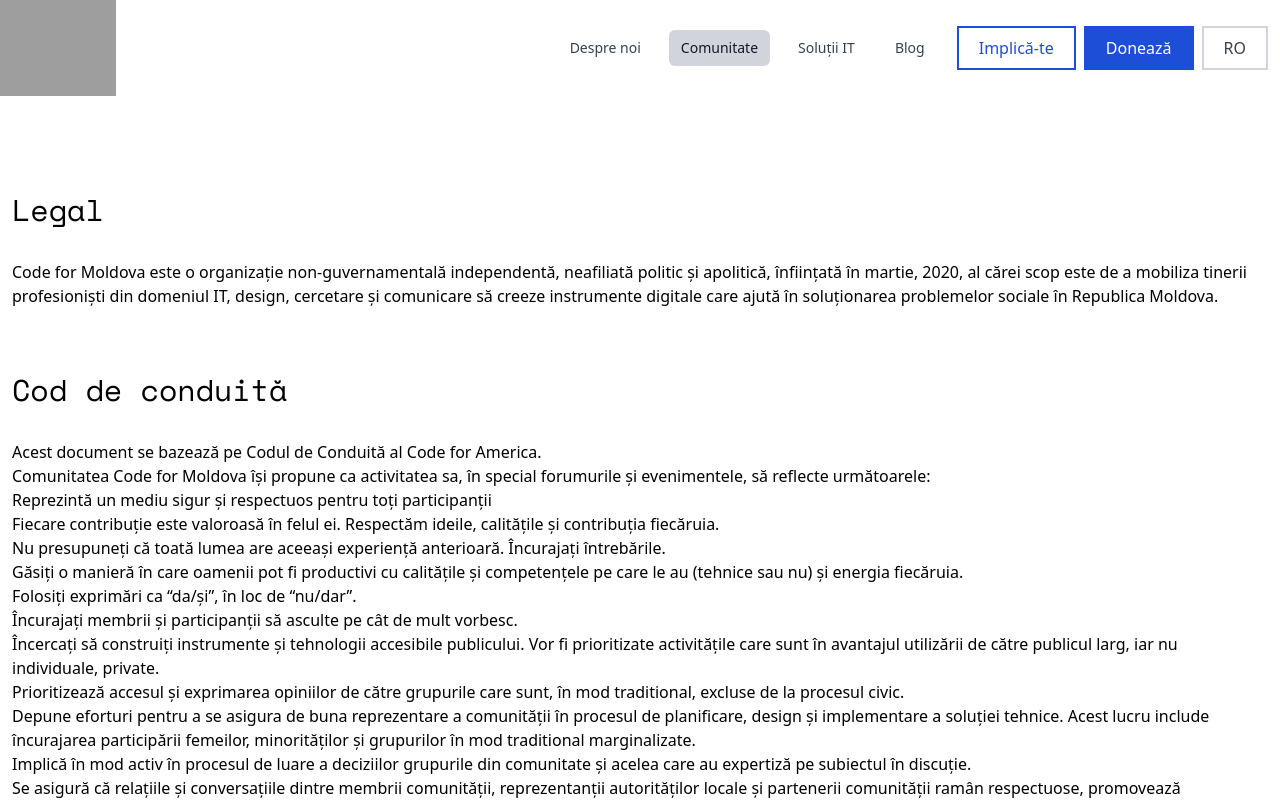
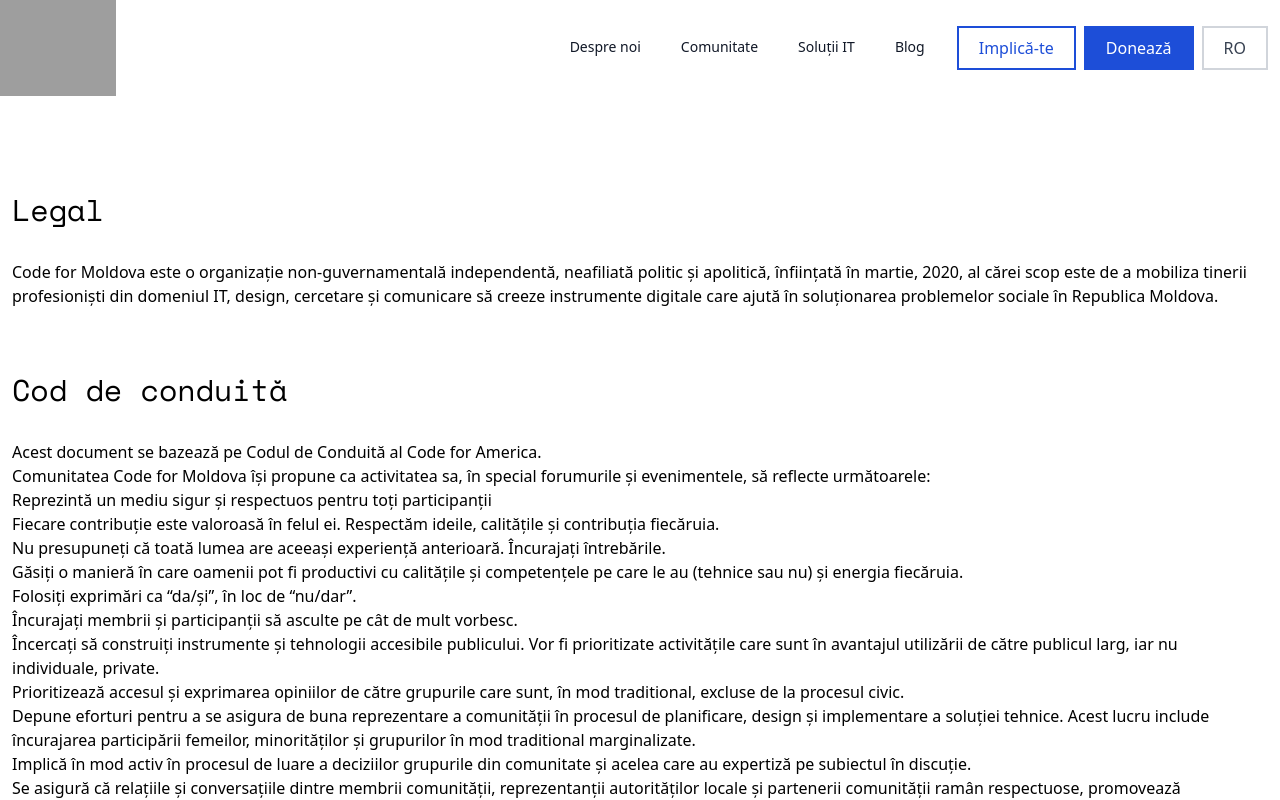
Before and after one commit to code4moldova/code4.md, a Next.js app: page /legal in a window 1280 px wide. Shown: the top 800 px of the page. Built offline with nearby package versions, Linux system fonts and the light colour scheme; grey boxes are pictures that could not be loaded.

Commit message:
feat: add header active links

```diff
--- a/blocks/header.tsx
+++ b/blocks/header.tsx
@@ -1,14 +1,15 @@
 import Link from 'next/link'
 import React, { useState } from 'react'
+import { ActiveLink } from '../components/active-link'
 import { Button } from '../components/button'
 import { Container } from '../components/container'
 import logo from '../images/logo.png'
 
 const menuItems = [
-  { title: 'Despre noi', active: false, url: '/about-us' },
-  { title: 'Comunitate', active: true, url: '/community' },
-  { title: 'Soluții IT', active: false, url: '/solutions' },
-  { title: 'Blog', active: false, url: '#blog' },
+  { title: 'Despre noi', url: '/about-us' },
+  { title: 'Comunitate', url: '/community' },
+  { title: 'Soluții IT', url: '/solutions' },
+  { title: 'Blog', url: '#blog' },
 ]
 
 export function Header() {
@@ -43,28 +44,32 @@
             </Link>
             <div className="hidden lg:flex lg:ml-auto items-center">
               {menuItems.map(item => (
-                <Link key={item.url} href={item.url}>
-                  <a
-                    className={`ml-4 px-3 py-2 rounded-md text-sm leading-5 focus:text-gray-900 focus:bg-gray-300 transition duration-150 ease-in-out ${item.active ? 'text-gray-900 bg-gray-300 font-medium' : 'text-gray-700 hover:text-gray-900 hover:bg-gray-300'}`}
-                  >
+                <ActiveLink
+                  key={item.url}
+                  href={item.url}
+                  classNameActive="text-blue-700 border-blue-700"
+                  classNameInactive="text-gray-900 hover:text-blue-700 border-white">
+                  <a className="ml-4 px-3 py-2 border-b-2 text-sm leading-5 focus:text-blue-700 transition duration-150 ease-in-out">
                     {item.title}
                   </a>
-                </Link>
+                </ActiveLink>
               ))}
               <Link href="/get-involved" passHref>
-                <Button tag="a" buttonType="primary-outline" className="ml-5">
-                  Implică-te
+                <Button buttonType="primary-outline">
+                  <a className="ml-5">Implică-te</a>
                 </Button>
               </Link>
               <Link href="/donate" passHref>
-                <Button tag="a" buttonType="primary" className="ml-2">
-                  Donează
+                <Button buttonType="primary">
+                  <a className="ml-2">Donează</a>
                 </Button>
               </Link>
             </div>
           </div>
           <div className="absolute inset-y-0 right-0 flex items-center lg:static lg:inset-auto lg:ml-2">
-            <Button buttonType="secondary-outline">RO</Button>
+            <Button buttonType="secondary-outline">
+              <button>RO</button>
+            </Button>
           </div>
         </div>
 
@@ -72,23 +77,25 @@
           <div className="lg:hidden absolute inset-x-0 bg-white -mt-4 shadow-2xl">
             <div className="px-2 pt-2 pb-3">
               {menuItems.map(item => (
-                <Link key={item.url} href={item.url}>
-                  <a
-                    className={`my-1 block px-3 py-2 rounded-md text-base font-medium focus:text-gray-900 focus:bg-gray-300 transition duration-150 ease-in-out ${item.active ? 'text-gray-900 bg-gray-300 font-medium' : 'text-gray-700 hover:text-gray-900 hover:bg-gray-300'}`}
-                  >
+                <ActiveLink
+                  key={item.url}
+                  href={item.url}
+                  classNameActive="text-blue-700 border-blue-700"
+                  classNameInactive="text-gray-900 hover:text-blue-700 border-white">
+                  <a className="my-1 block px-3 py-2 border-b-2 text-base focus:text-blue-700 transition duration-150 ease-in-out">
                     {item.title}
                   </a>
-                </Link>
+                </ActiveLink>
               ))}
               <div className="mx-3 flex mt-2">
                 <Link href="/get-involved" passHref>
-                  <Button tag="a" buttonType="primary-outline" className="w-1/2 mr-2">
-                    Implică-te
+                  <Button buttonType="primary-outline">
+                    <a className="w-1/2 mr-2">Implică-te</a>
                   </Button>
                 </Link>
                 <Link href="/donate" passHref>
-                  <Button tag="a" buttonType="primary" className="w-1/2 ml-2">
-                    Donează
+                  <Button buttonType="primary">
+                    <a className="w-1/2 ml-2">Donează</a>
                   </Button>
                 </Link>
               </div>
--- a/blocks/solutions.tsx
+++ b/blocks/solutions.tsx
@@ -18,8 +18,8 @@
             Soluții IT
           </Heading>
           <Link href="/solutions" passHref>
-            <Button tag="a" buttonType="primary-outline">
-              Vezi toate
+            <Button buttonType="primary-outline">
+              <a>Vezi toate</a>
             </Button>
           </Link>
         </div>
--- /dev/null
+++ b/components/active-link.tsx
@@ -0,0 +1,31 @@
+import clsx from 'clsx'
+import Link, { LinkProps } from 'next/link'
+import { useRouter } from 'next/router'
+import React, { ReactElement } from 'react'
+
+type Props = React.PropsWithChildren<LinkProps & {
+  children: ReactElement
+  classNameActive?: string
+  classNameInactive?: string
+}>
+
+export function ActiveLink(props: Props) {
+  const { children, classNameActive = '', classNameInactive = '', ...rest } = props
+  const child = React.Children.only(children)
+  const childClassName = child?.props?.className
+  const router = useRouter()
+
+  return (
+    <Link {...rest}>
+      {React.cloneElement(child, {
+        className: clsx(
+          childClassName,
+          {
+            [classNameActive]: router.pathname === props.href,
+            [classNameInactive]: router.pathname !== props.href,
+          },
+        ),
+      })}
+    </Link>
+  )
+}
--- a/components/button.tsx
+++ b/components/button.tsx
@@ -1,18 +1,23 @@
 import clsx from 'clsx'
-import React from 'react'
+import React, { ReactElement } from 'react'
 
 type Props = {
-  tag?: keyof JSX.IntrinsicElements
+  children: ReactElement
   buttonType?: keyof typeof ButtonType
   buttonSize?: keyof typeof ButtonSize
   [key: string]: any
 }
 
-export function Button(props: Props) {
-  const { tag: Tag = 'button', buttonType = 'primary', buttonSize = 'base', className, ...rest } = props
-  const classes = clsx(ButtonType[buttonType], ButtonSize[buttonSize], className)
-  return <Tag className={classes} {...rest} />
-}
+export const Button = React.forwardRef<any, Props>((props, ref) => {
+    const { children, buttonType = 'primary', buttonSize = 'base', ...rest } = props
+    const child = React.Children.only(children)
+    return React.cloneElement(child, {
+      ...rest,
+      className: clsx(child?.props?.className, ButtonType[buttonType], ButtonSize[buttonSize]),
+      ref,
+    })
+  },
+)
 
 const ButtonType = {
   'primary': 'border-2 border-blue-700 bg-blue-700 text-white hover:border-blue-900 hover:bg-blue-900',
```
Also changed, not shown: blocks/be-with-us.tsx (+4 -4 lines), blocks/hero.tsx (+4 -4 lines).
